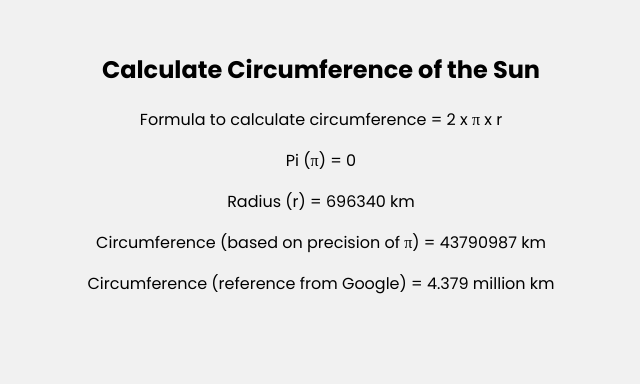
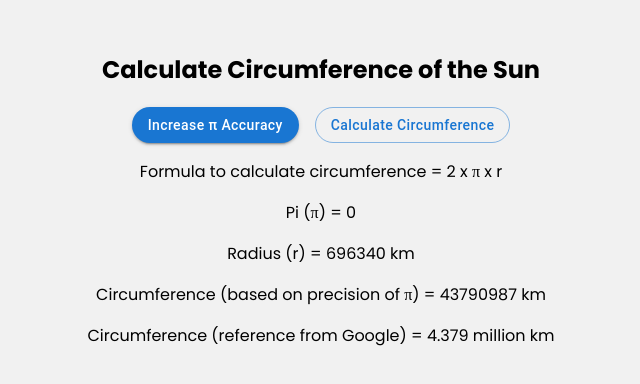
Before and after one commit to DevLukeHere/pi-calculator-frontend, a React (Create React App) app: page / in a window 1280 px wide. Shown: the top 384 px of the page, without its empty margins (319-959 px from the left). Built offline with nearby package versions, Linux system fonts and the light colour scheme; no server answers; the HTML template or start-up script is replaced by a standard one.

Commit message:
Installed MUI package

```diff
--- a/package.json
+++ b/package.json
@@ -4,6 +4,10 @@
   "version": "0.1.0",
   "private": true,
   "dependencies": {
+    "@emotion/react": "^11.9.3",
+    "@emotion/styled": "^11.9.3",
+    "@mui/icons-material": "^5.8.4",
+    "@mui/material": "^5.9.2",
     "@testing-library/jest-dom": "^5.16.4",
     "@testing-library/react": "^13.3.0",
     "@testing-library/user-event": "^13.5.0",
--- a/src/pages/Home.js
+++ b/src/pages/Home.js
@@ -1,4 +1,5 @@
 import { useEffect, useState } from "react";
+import { Button } from "@mui/material";
 
 const Home = () => {
   const [pi, setPi] = useState(0);
@@ -23,6 +24,25 @@
   return (
     <div className="home">
       <h2>Calculate Circumference of the Sun</h2>
+      <Button
+        variant="contained"
+        style={{
+          marginRight: "1rem",
+          textTransform: "none",
+          borderRadius: "1.25rem",
+        }}
+      >
+        Increase π Accuracy
+      </Button>
+      <Button
+        variant="outlined"
+        style={{
+          textTransform: "none",
+          borderRadius: "1.25rem",
+        }}
+      >
+        Calculate Circumference
+      </Button>
       <p>Formula to calculate circumference = 2 x π x r</p>
       <p>Pi (π) = {pi}</p>
       <p>Radius (r) = 696340 km</p>
```
Also changed, not shown: 1 other file (tests, documents, lock files or other folders).
